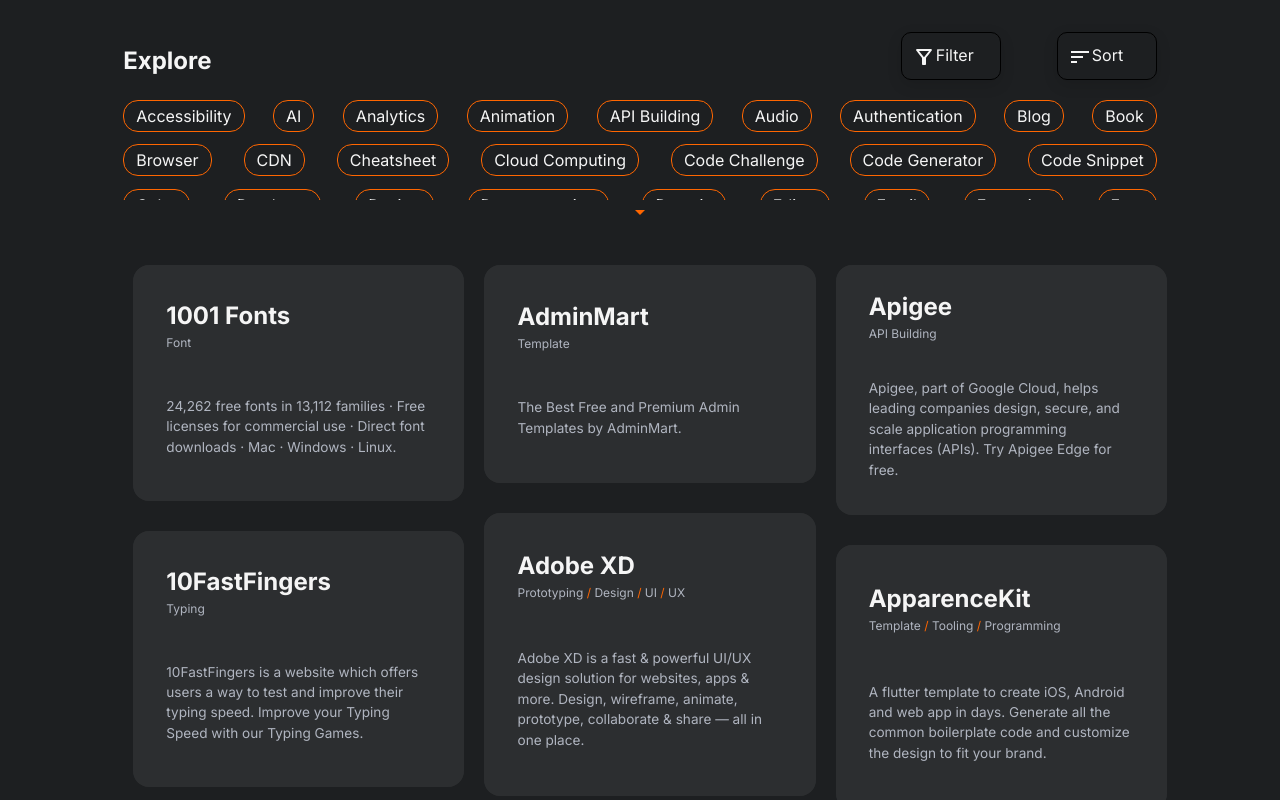
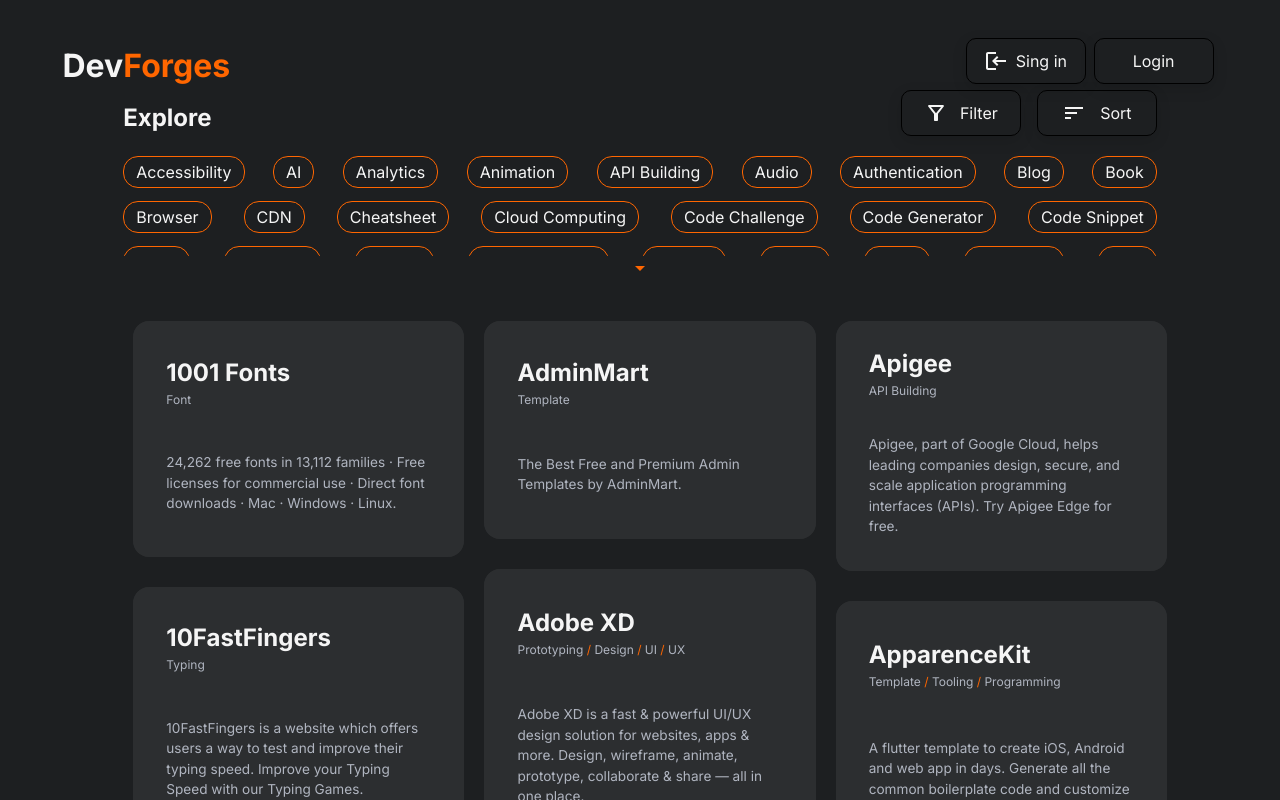
Before and after one commit to Akvaro03/DevForge, a Next.js app: page / in a window 1280 px wide. Shown: the top 800 px of the page. Built offline with nearby package versions, Linux system fonts and the light colour scheme.

Commit message:
start header an router

```diff
--- a/src/app/page.tsx
+++ b/src/app/page.tsx
@@ -10,6 +10,7 @@
 import CardRecourse from "@/components/cardRecourse";
 import IsInView from "@/components/IsInView";
 import recourseType from "@/types/recourseType";
+import HeaderComponent from "@/components/HeaderComponent";
 
 export default function Home() {
   const [countPins, setCountPins] = useState(20)
@@ -29,6 +30,7 @@
   const filteredData = getFilteredData(RecoursesData.data, categoriesSelected);
   return (
     <main className="flex min-h-screen flex-col items-center p-8">
+      <HeaderComponent />
       <section className={Style.headerPage}>
         <h1 className={Style.tittlePage}>Explore</h1>
         <article className={Style.containerHeaders}>
--- /dev/null
+++ b/src/app/singIn/page.tsx
@@ -0,0 +1,12 @@
+import HeaderComponent from "@/components/HeaderComponent";
+
+function SingInPage() {
+    return (
+        <main className="flex min-h-screen flex-col items-center p-8">
+            <HeaderComponent />
+            <p>Sing in Page</p>
+        </main>
+    );
+}
+
+export default SingInPage;
--- a/src/components/Filter/Filter.module.css
+++ b/src/components/Filter/Filter.module.css
@@ -1,7 +1,10 @@
 .containerFilter {
     border: 1px solid black;
     padding: 10px;
-    min-width: 100px;
+    min-width: 120px;
     border-radius: 10px;
     box-shadow: rgba(0, 0, 0, 0.123) 0px 5px 15px;
+    display: flex;
+    align-items: center;
+    justify-content: space-evenly;
 }
--- a/src/components/Filter/index.tsx
+++ b/src/components/Filter/index.tsx
@@ -4,9 +4,13 @@
 import Style from "./Filter.module.css"
 import { motion } from "framer-motion"
 
-function CustomBottom({ tittle, icon }: { tittle: string, icon?: ReactElement }) {
+function CustomBottom({ tittle, icon, onClick }: { tittle: string, icon?: ReactElement, onClick?: () => void }) {
     return (
-        <motion.article whileHover={{ scale: 1.05 }} whileTap={{ scale: .9 }} className={Style.containerFilter}>
+        <motion.article
+            whileHover={{ scale: 1.05 }}
+            whileTap={{ scale: .9 }}
+            onClick={onClick}
+            className={Style.containerFilter}>
             {icon}
             {tittle}
         </motion.article>
--- /dev/null
+++ b/src/components/HeaderComponent/headerComponent.module.css
@@ -0,0 +1,28 @@
+.containerHeader{
+    width: 95%;
+    display: flex;
+    justify-content: space-between;
+}
+
+.tittleHeader{
+    font-size: 4vmin;
+    color: var(--white-theme);
+    padding-top: 10px;
+    font-weight: bold;
+}
+
+.tittleHeader span{
+    color: var(--first-theme);
+}
+.containerButtons{
+    width: 20vw;
+    display: flex;
+    align-items: center;
+    justify-content: space-around;
+}
+.containerButtons button{
+    border: 1px solid black;
+    padding: 10px;
+    min-width: 100px;
+    border-radius: 10px;
+}
--- a/src/components/HeaderComponent/index.tsx
+++ b/src/components/HeaderComponent/index.tsx
@@ -1,10 +1,13 @@
+import Style from "./headerComponent.module.css"
+import LoginIcon from '@mui/icons-material/Login';
+import LinkCustom from '../LinkCustom';
 function HeaderComponent() {
     return (
-        <header>
-            <h1>DevForges</h1>
-            <section>
-                <button>Sing in</button>
-                <button>Login</button>
+        <header className={Style.containerHeader}>
+            <h1 className={Style.tittleHeader}>Dev<span>Forges</span></h1>
+            <section className={Style.containerButtons}>
+                <LinkCustom url='/singIn' tittle='Sing in' icon={<LoginIcon style={{ rotate: "180deg" }} />} />
+                <LinkCustom url='/login' tittle='Login' />
             </section>
         </header>
     );
--- /dev/null
+++ b/src/components/LinkCustom/index.tsx
@@ -0,0 +1,13 @@
+import Link from "next/link";
+import CustomBottom from "../Filter";
+import { ReactElement } from "react";
+
+function LinkCustom({ url, tittle, icon, onClick }: { url: string, tittle: string, icon?: ReactElement, onClick?: () => void }) {
+    return (
+        <Link href={url}>
+            <CustomBottom tittle={tittle} icon={icon} onClick={onClick} />
+        </Link>
+    )
+}
+
+export default LinkCustom;
```
